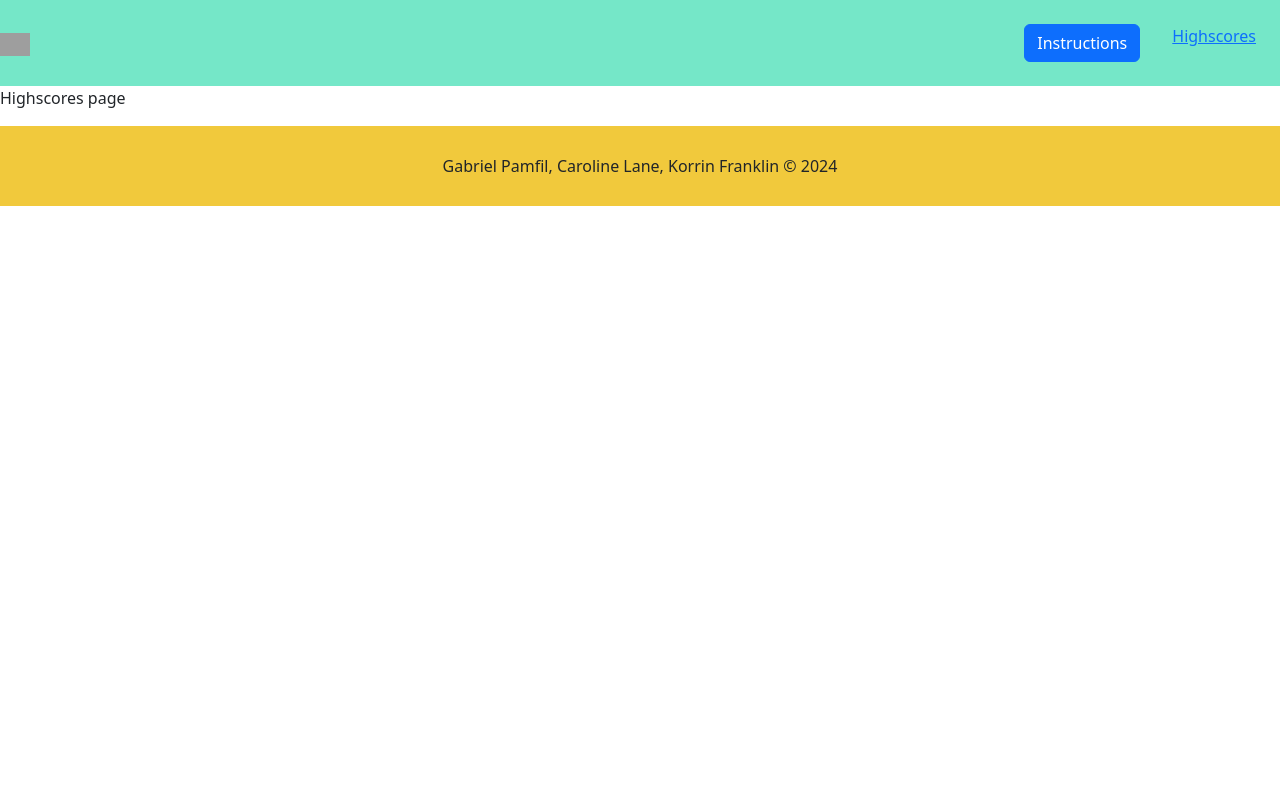
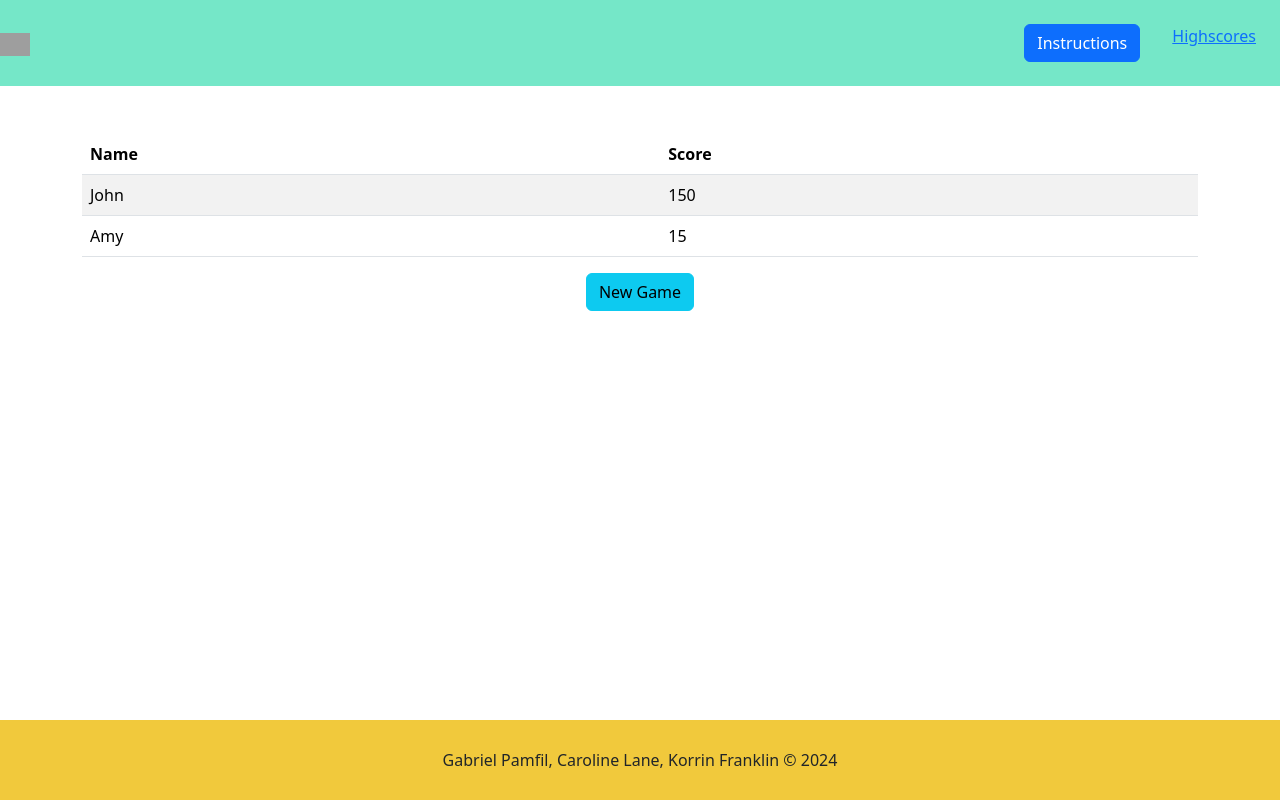
Before and after one commit to Korrin-F/chuckle-grid-sudoku, a React (Vite) app: page /highscores in a window 1280 px wide. Built offline with nearby package versions, Linux system fonts and the light colour scheme; grey boxes are pictures that could not be loaded.

Commit message:
highscores page pulls data from json file and displays in table with new game button

```diff
--- a/package.json
+++ b/package.json
@@ -14,6 +14,7 @@
     "axios": "^1.6.5",
     "bootstrap": "^5.3.2",
     "react": "^18.2.0",
+    "react-bootstrap": "^2.10.0",
     "react-dom": "^18.2.0",
     "react-router-dom": "^6.21.2"
   },
--- /dev/null
+++ b/src/data/highscores.json
@@ -0,0 +1,10 @@
+[
+    {
+        "name": "John",
+        "score": 150
+    },
+    {
+        "name": "Amy",
+        "score": 15
+    }
+]
--- a/src/pages/Highscores/Highscores.jsx
+++ b/src/pages/Highscores/Highscores.jsx
@@ -1,44 +1,39 @@
-import React, { useState } from 'react';
-// import { Container, Row, Col, Table, Button } from 'react-bootstrap';
+import highScores from '../../data/highscores.json';
+import { Container, Row, Col, Table, Button } from 'react-bootstrap';
+import { Link } from 'react-router-dom';
 
-const HighScores = () => {
-  return <p>Highscores page</p>
-  // // Example high scores data
-  // const [highScores, setHighScores] = useState([
-  //   { id: 1, name: 'Player1', score: 100 },
-  //   { id: 2, name: 'Player2', score: 90 },
-  //   { id: 3, name: 'Player3', score: 80 },
-  // ]);
+function HighScores() {
 
-  // return (
-  //   <Container className="mt-5">
-  //     {/* High Scores Table */}
-  //     <Table striped bordered hover>
-  //       <thead>
-  //         <tr>
-  //           <th>#</th>
-  //           <th>Name</th>
-  //           <th>Score</th>
-  //         </tr>
-  //       </thead>
-  //       <tbody>
-  //         {/* maybe dynamically generate rows based on highScores array/info */}
-  //         {highScores.map((score, index) => (
-  //           <tr key={score.id}>
-  //             <td>{index + 1}</td>
-  //             <td>{score.name}</td>
-  //             <td>{score.score}</td>
-  //           </tr>
-  //         ))}
-  //       </tbody>
-  //     </Table>
 
-  //     {/* Reward Button */}
-  //     <div className="text-center">
-  //       <Button variant="info">Reward</Button>
-  //     </div>
-  //   </Container>
-  // );
+  return (
+    <Container className="mt-5 flex-grow-1">
+      {/* High Scores Table */}
+      <Table striped >
+        <thead>
+          <tr>
+            <th>Name</th>
+            <th>Score</th>
+          </tr>
+        </thead>
+        <tbody>
+          {/* maybe dynamically generate rows based on highScores array/info */}
+          {highScores.map((score) => (
+            <tr key={score.id}>
+              <td>{score.name}</td>
+              <td>{score.score}</td>
+            </tr>
+          ))}
+        </tbody>
+      </Table>
+
+      {/* Reward Button */}
+      <div className="text-center">
+        <Link to="/">
+          <Button variant="info">New Game</Button>
+        </Link>
+      </div>
+    </Container>
+  );
 };
 
 export default HighScores;
```
Also changed, not shown: 1 other file (tests, documents, lock files or other folders).
